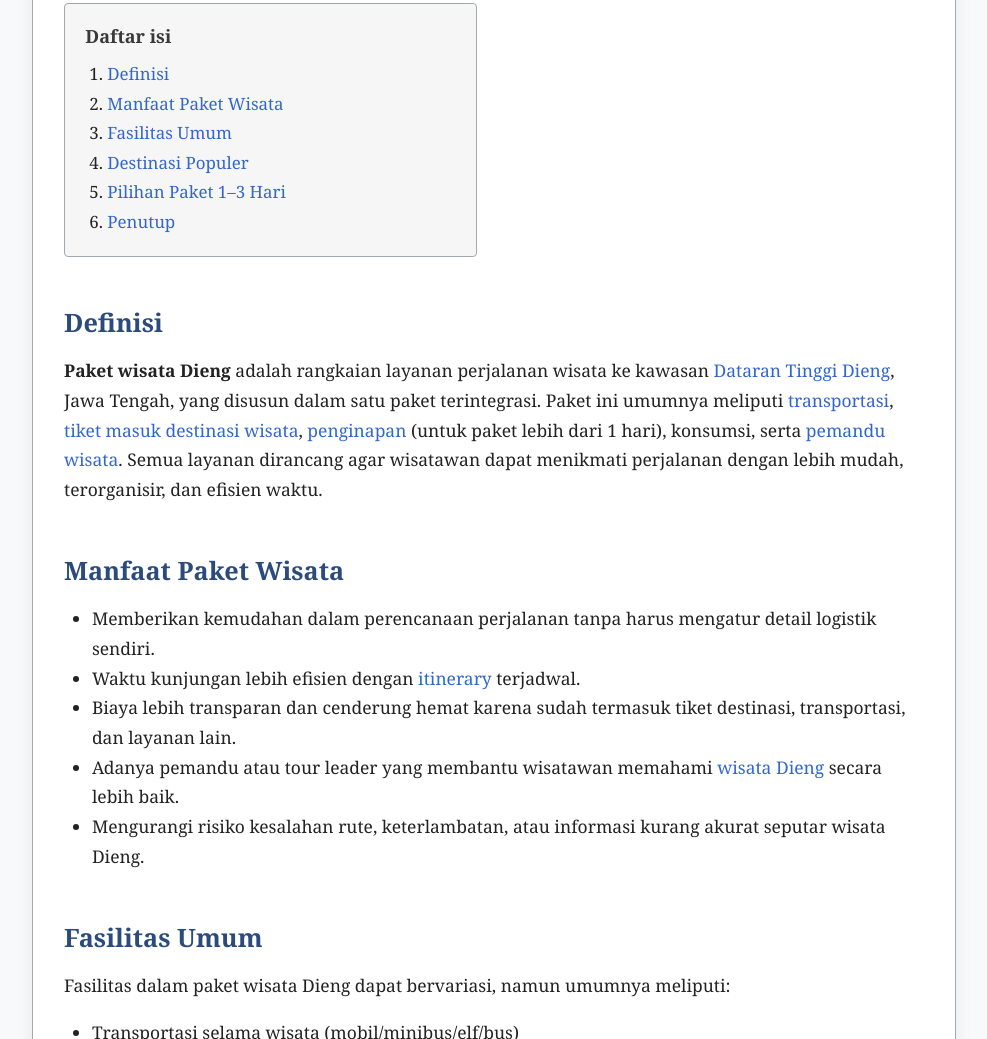
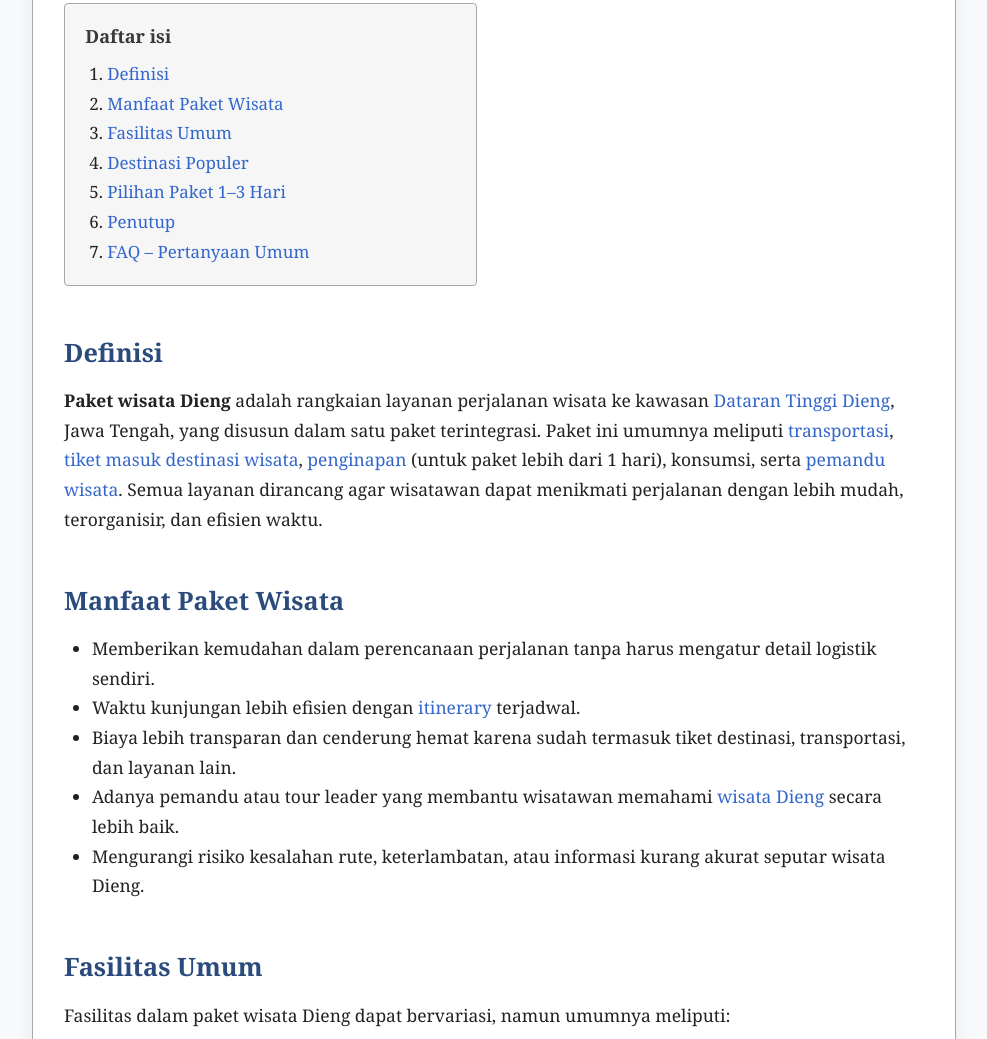
Before and after one commit to wikipedieng/wikipedieng.github.io, a plain HTML site: page index.html in a window 1280 px wide. Shown: the part 760-1799 px from the top of the page, without its empty margins (146-1133 px from the left). Drawn offline with Linux system fonts and the light colour scheme.

Commit message:
Update index.html

```diff
--- a/index.html
+++ b/index.html
@@ -3,7 +3,7 @@
 <head>
   <meta charset="UTF-8">
   <meta name="viewport" content="width=device-width,initial-scale=1">
-  <title>Paket Wisata Dieng 2025 — Informasi paket tour Dieng terbaru</title>
+  <title>Informasi Paket Wisata Dieng 2025 | Rute, Fasilitas, Destinasi & Tips</title>
   <link rel="canonical" href="https://paketdieng.my.id/">
   <link rel="stylesheet" href="css/wiki.css">
 </head>
@@ -24,8 +24,10 @@
     <li><a href="#destinasi">Destinasi Populer</a></li>
     <li><a href="#pilihan">Pilihan Paket 1–3 Hari</a></li>
     <li><a href="#penutup">Penutup</a></li>
+    <li><a href="#faq">FAQ – Pertanyaan Umum</a></li>
   </ul>
 </nav>
+
 
     <h2 id="definisi">Definisi</h2>
     <p>
```
Lines whose indentation alone changed are shown as unchanged.
